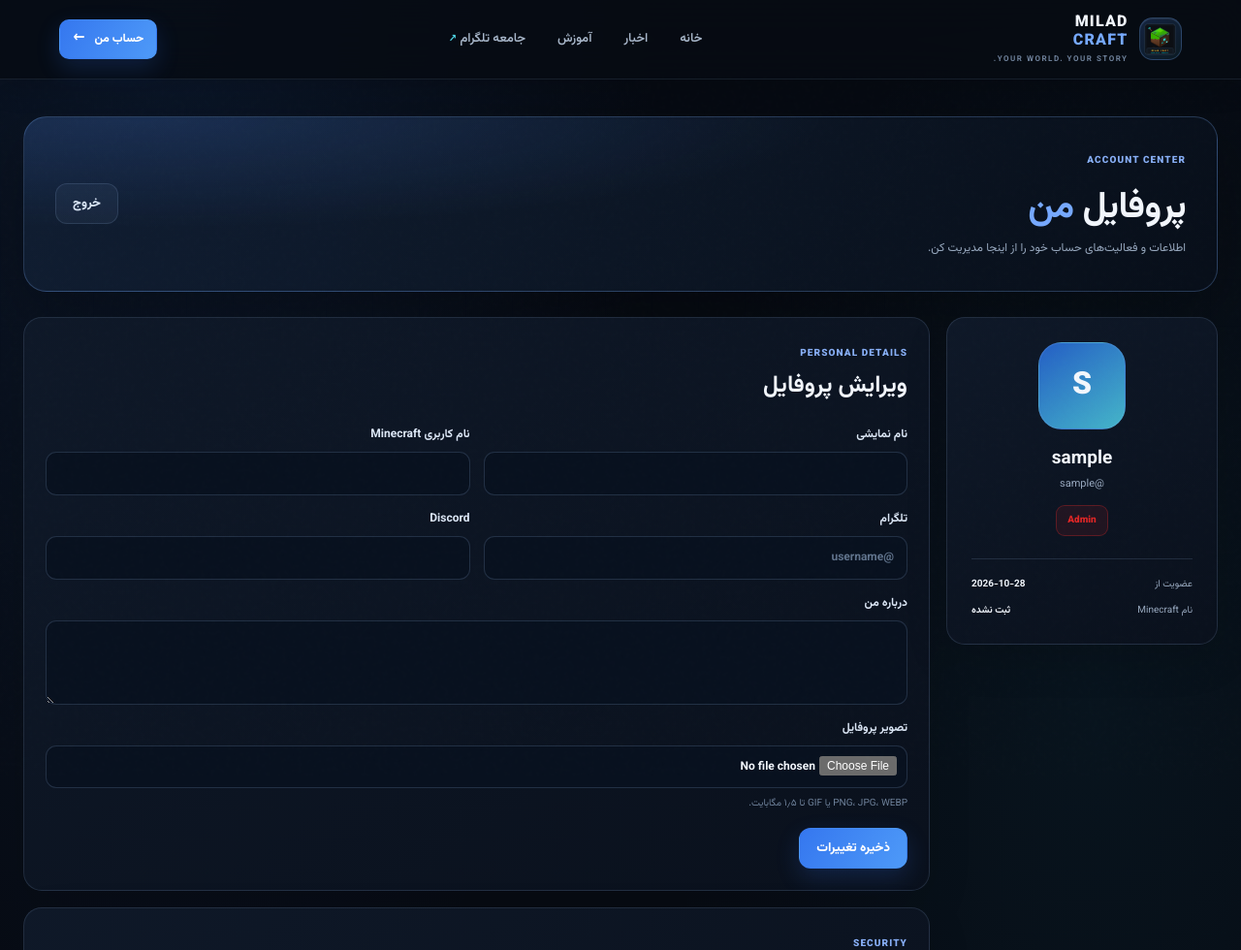
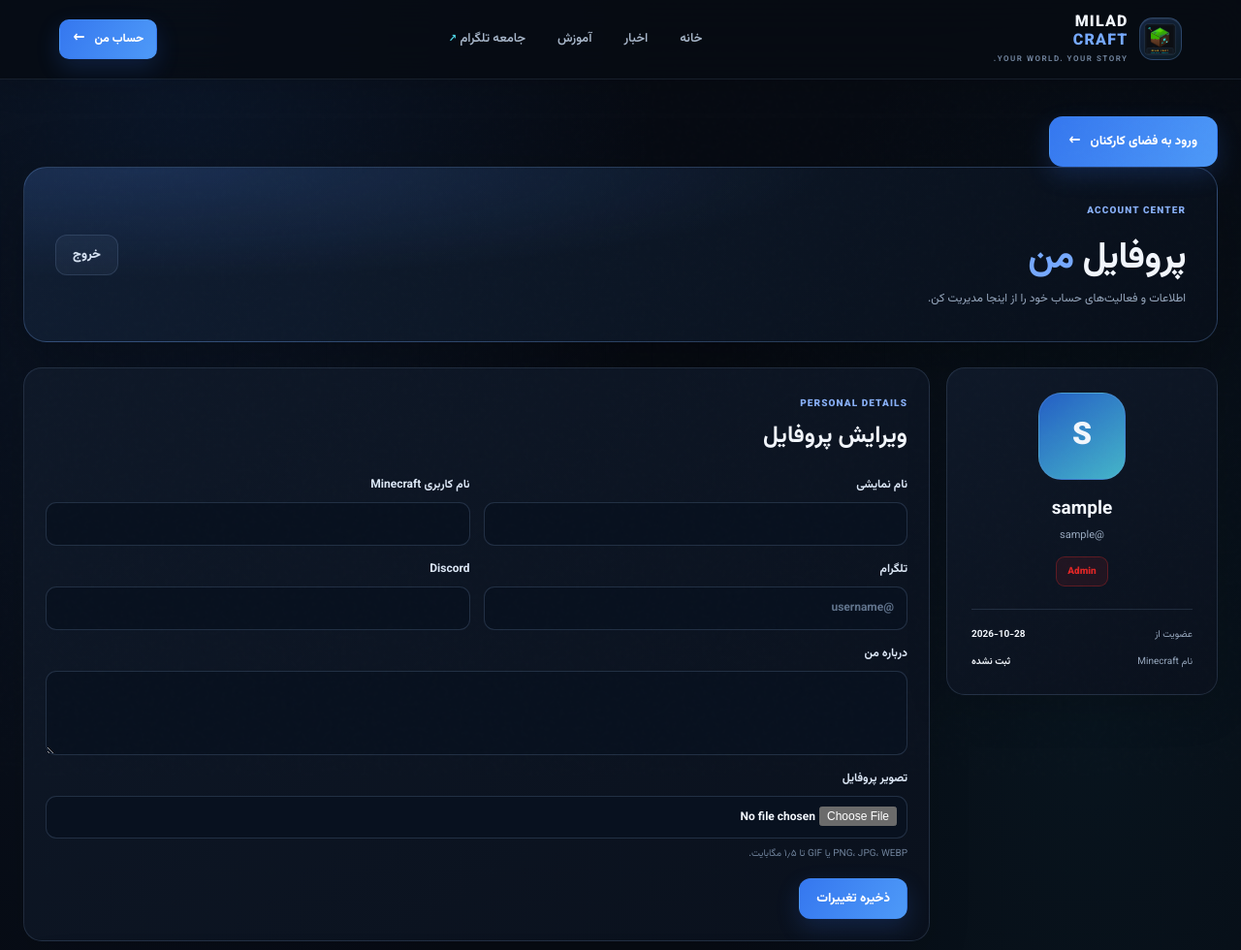
Before and after one commit to Railway206040/Miladcraft-website, a Flask app: page /account/profile in a window 1280 px wide. Shown: the top 980 px of the page at 97% size. Run offline with Flask 3, Linux system fonts and the light colour scheme; the visitor is signed in with stand-in values (Sample User, id 1); data comes from the database, SQL or seed files in the repository; data that the repository does not hold is empty.

Commit message:
Move staff dashboard entry to top of profile

```diff
--- a/templates/account_profile.html
+++ b/templates/account_profile.html
@@ -2,6 +2,7 @@
 {% block title %}پروفایل من | MILAD CRAFT{% endblock %}
 {% block content %}
 <section class="dashboard-page">
+  {% if current_account['role'] != 'player' %}<a class="button button-primary button-large profile-staff-entry" href="{{ url_for('staff_dashboard') }}"><span>ورود به فضای کارکنان</span><span class="button-arrow">←</span></a>{% endif %}
   <div class="dashboard-welcome"><div><span class="eyebrow">ACCOUNT CENTER</span><h1>پروفایل <span>من</span></h1><p>اطلاعات و فعالیت‌های حساب خود را از اینجا مدیریت کن.</p></div><div class="welcome-actions"><form method="post" action="{{ url_for('account_logout') }}">{{ csrf_field() }}<button class="button button-quiet" type="submit">خروج</button></form></div></div>
   <div class="profile-layout"><aside class="profile-summary panel"><div class="profile-avatar">{% if current_account['avatar_url'] %}<img src="{{ current_account['avatar_url'] }}" alt="تصویر پروفایل">{% else %}<span>{{ current_account['username'][:1]|upper }}</span>{% endif %}</div><h2>{{ current_account['display_name'] or current_account['username'] }}</h2><p>@{{ current_account['username'] }}</p><span class="role-pill" style="--role-color:{{ role_colors[current_account['role']] }}">{{ current_role_label }}</span><div class="profile-meta"><div><small>عضویت از</small><b>{{ current_account['created_at'][:10] }}</b></div><div><small>نام Minecraft</small><b>{{ current_account['minecraft_username'] or 'ثبت نشده' }}</b></div>{% if presence %}<div><small>وضعیت سرور</small><b>{{ 'آنلاین' if presence['is_online'] else 'آفلاین / نامشخص' }}</b></div>{% endif %}</div></aside>
   <div class="profile-main"><section class="panel"><div class="panel-heading"><div><span class="eyebrow">PERSONAL DETAILS</span><h2>ویرایش پروفایل</h2></div></div><form method="post" enctype="multipart/form-data" class="form-stack">{{ csrf_field() }}<div class="form-grid"><label>نام نمایشی<input name="display_name" maxlength="80" required value="{{ current_account['display_name'] }}"></label><label>نام کاربری Minecraft<input name="minecraft_username" maxlength="32" value="{{ current_account['minecraft_username'] }}"></label><label>تلگرام<input name="telegram" maxlength="50" value="{{ current_account['telegram'] }}" placeholder="@username"></label><label>Discord<input name="discord" maxlength="80" value="{{ current_account['discord'] }}"></label><label class="field-full">درباره من<textarea name="bio" maxlength="500" rows="3">{{ current_account['bio'] }}</textarea></label><label class="field-full">تصویر پروفایل<input type="file" name="avatar_file" accept="image/png,image/jpeg,image/webp,image/gif"><small>PNG، JPG، WEBP یا GIF تا ۱٫۵ مگابایت.</small></label></div><button class="button button-primary" type="submit">ذخیره تغییرات</button></form></section>
```
